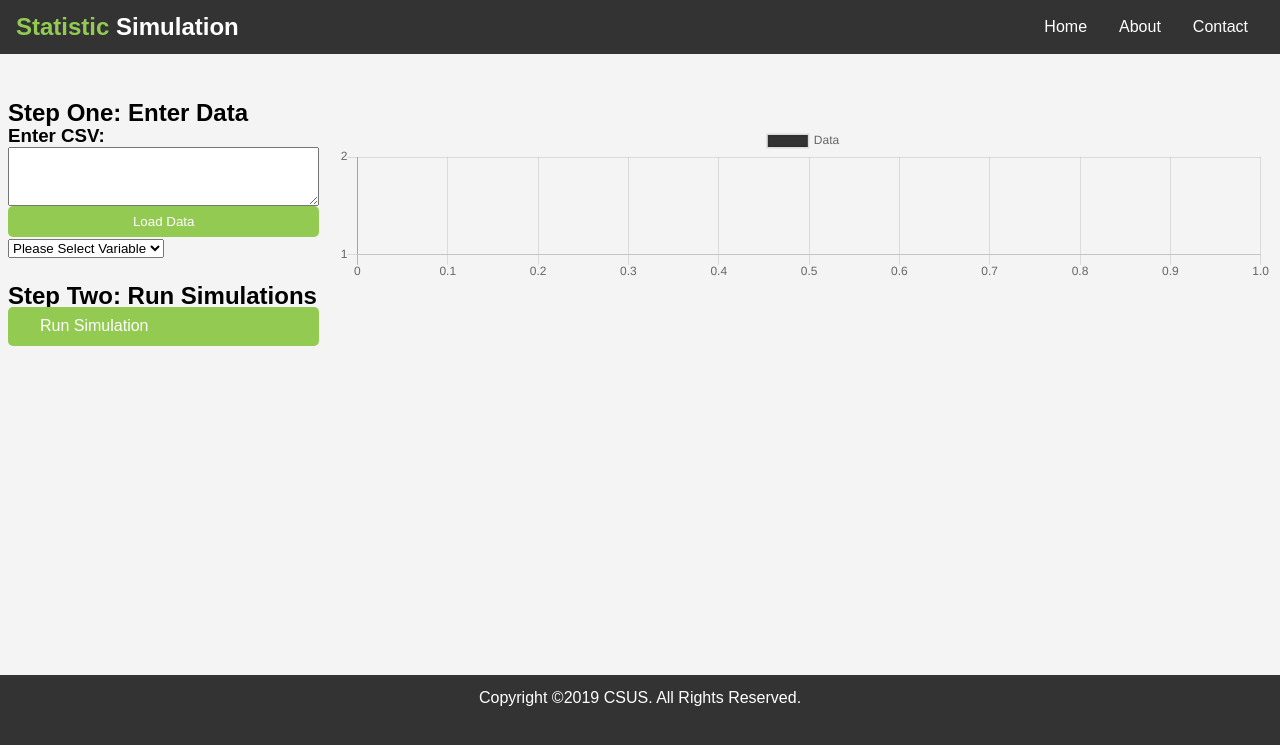
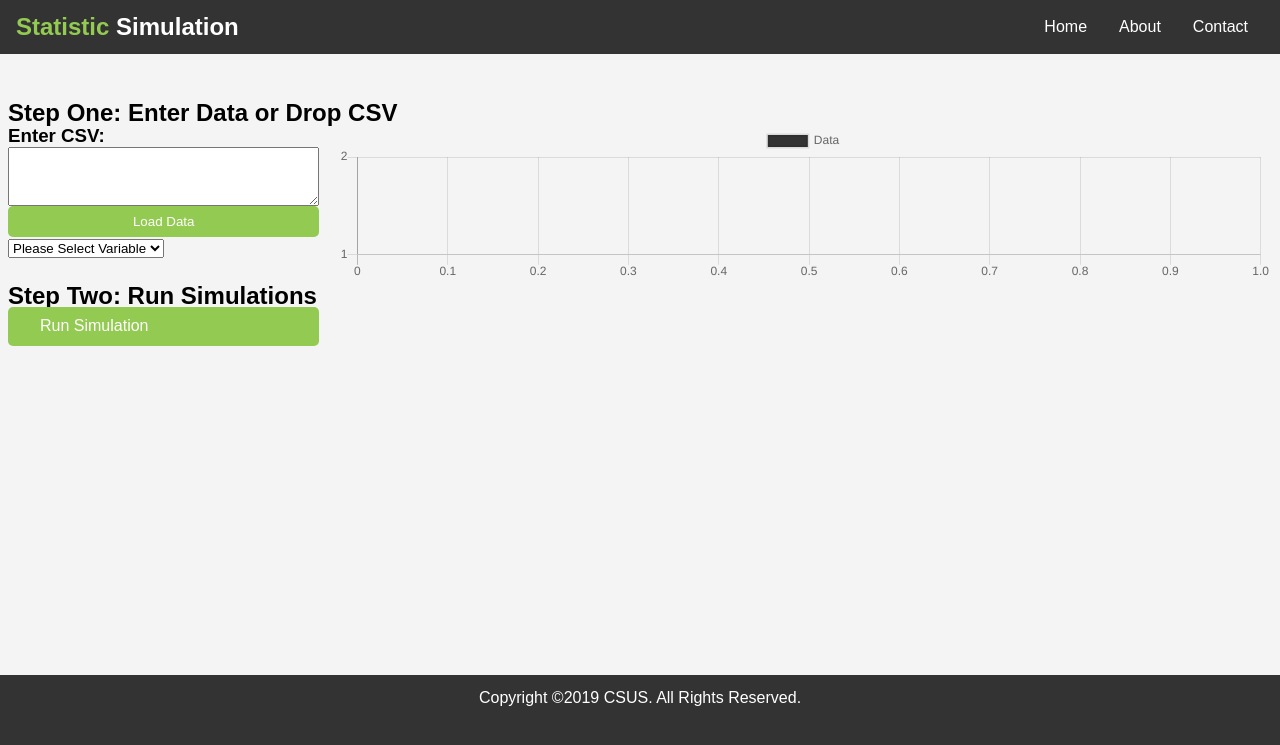
Before and after one commit to csus190teamtbd/SeniorProject, a Jekyll site: the page built from src/oneMean/index.html, in a window 1280 px wide. Shown: the top 745 px of the page. Built offline with Jekyll 4.4.1, drawn with Linux system fonts in a browser that asks for light colours; nearby versions of some CDN libraries; part of the change alters nothing that is shown.

Commit message:
drop csv file resolve #27

```diff
--- a/src/oneMean/index.html
+++ b/src/oneMean/index.html
@@ -5,7 +5,7 @@ title: One Means
 
 <link rel="stylesheet" href="oneMean.css">
 <div id="one-mean">
-  <h2>Step One: Enter Data</h2>
+  <h2>Step One: Enter Data or Drop CSV</h2>
   <div id="one-mean-data">
     <div id="one-mean-data-lhs">
       <div class="control">
--- a/src/util/csv.js
+++ b/src/util/csv.js
@@ -1,5 +1,14 @@
 export function dropTextFileOnTextArea(textAreaElement) {
+  textAreaElement.addEventListener("dragover", () => {
+    textAreaElement.style.backgroundColor = "skyblue";
+  });
+
+  textAreaElement.addEventListener("dragleave", () => {
+    textAreaElement.style.backgroundColor = "white";
+  });
+
   textAreaElement.addEventListener("drop", e => {
+    textAreaElement.style.backgroundColor = "white";
     let file = e.dataTransfer.files[0];
     const reader = new FileReader();
     reader.onload = event => {
```
